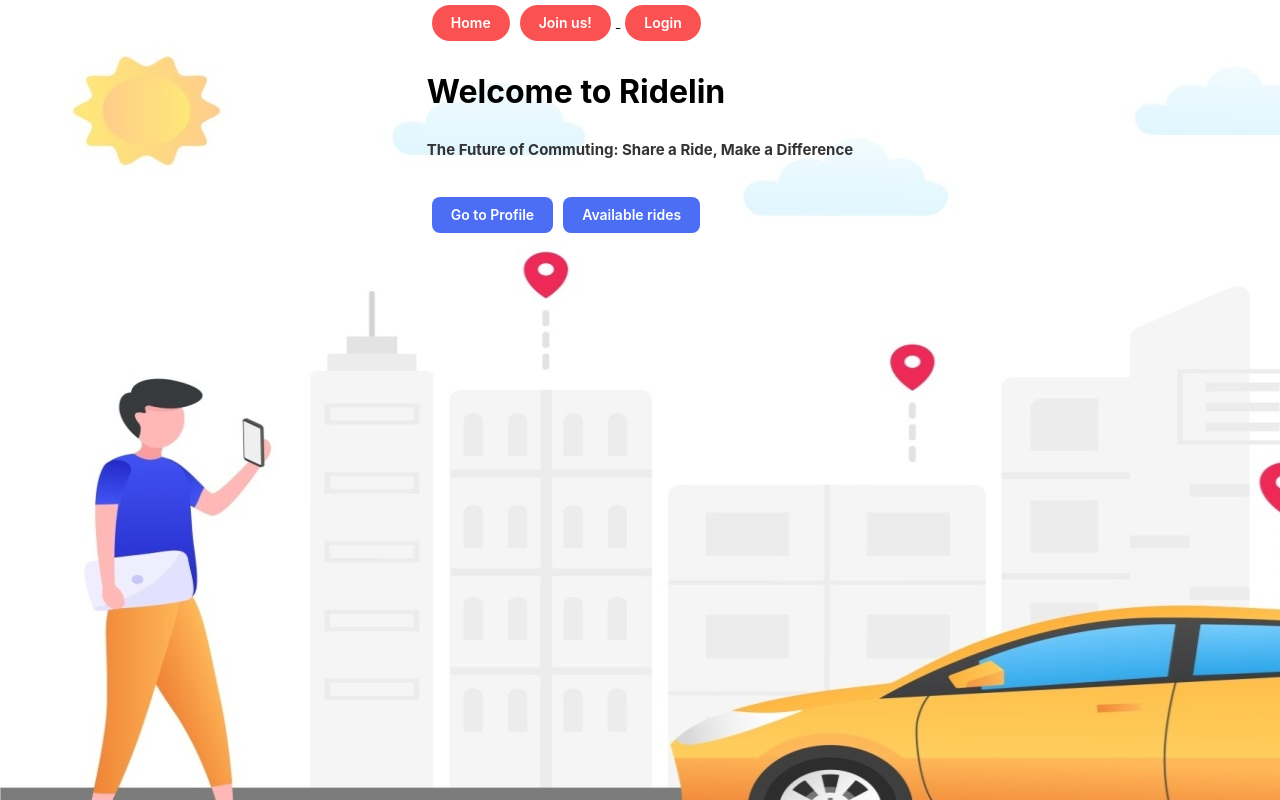
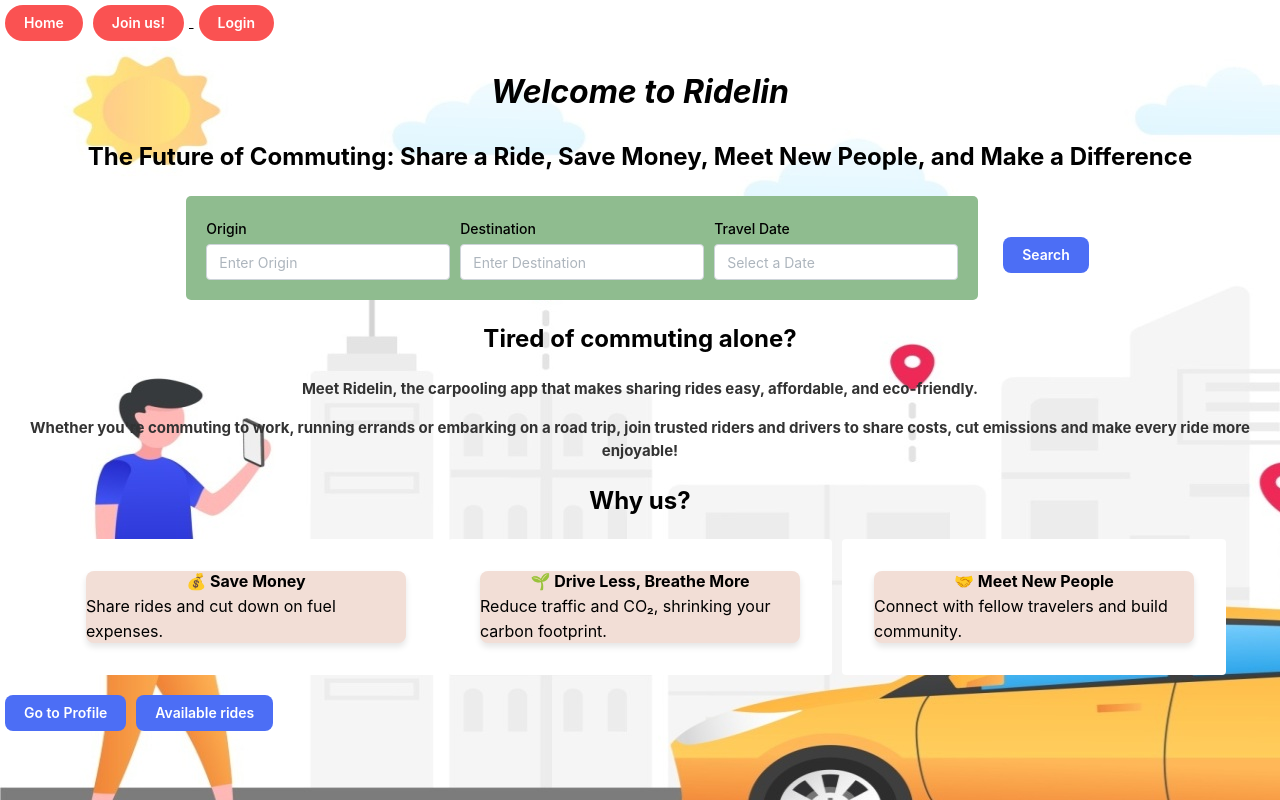
Before and after one commit to Tangy-Stackers/Ridelin-client, a React (Vite) app: page / in a window 1280 px wide. Built offline with nearby package versions, Linux system fonts and the light colour scheme.

Commit message:
Resolve merge conflict

```diff
--- a/src/components/CreateRide.jsx
+++ b/src/components/CreateRide.jsx
@@ -52,7 +52,7 @@ function CreateRide() {
         <form onSubmit={handleSubmit} className="max-w-md mx-auto p-4 border rounded shadow">
             <h1>Create a Ride</h1>
             <div className="mb-4">
-            <label className="block text-sm font-medium">Where the ride will start?:</label>
+            <label className="cs">Start location:</label>
             <input
                 type="text"
                 name="origin"
@@ -63,7 +63,7 @@ function CreateRide() {
             />
             </div>
             <div className="mb-4">
-            <label className="block text-sm font-medium">Where the ride will finish?</label>
+            <label className="block text-sm font-medium">End location:</label>
             <input
                 type="text"
                 name="destination"
@@ -74,7 +74,7 @@ function CreateRide() {
             />
             </div>
             <div className="mb-4">
-            <label className="block text-sm font-medium">How many seat do you have available:</label>
+            <label className="block text-sm font-medium">Seats Available:</label>
             <input
                 type="number"
                 name="seatsAvailable"
@@ -85,9 +85,9 @@ function CreateRide() {
             />
             </div>
             <div className="mb-4">
-            <label className="block text-sm font-medium">What is the price of the ride:</label>
+            <label className="block text-sm font-medium">Price(per person):</label>
             <input
-                type="number"
+                type="text"
                 name="price"
                 value={CreateRideData.price}
                 onChange={handleChange}
--- a/src/components/Navbar.jsx
+++ b/src/components/Navbar.jsx
@@ -8,7 +8,7 @@ import { Button } from "@mantine/core";
 function Navbar() {
 
     const { isLoggedIn, user, logOutUser } = useContext(AuthContext);
-   ;
+
 
     return (
         <>
--- a/src/pages/Homepage.jsx
+++ b/src/pages/Homepage.jsx
@@ -1,20 +1,64 @@
 import { Card, Text } from "@mantine/core";
 import Dashboard from "../components/Dashboard";
 import SearchRide from "../components/SearchRide";
+import "../App.css";
 
 
 
 
-  function HomePage(){
-    return(
-        <>
-        <h1> Welcome to Ridelin</h1>
-        <h3>The Future of Commuting: Share a Ride, Make a Difference</h3>
+function HomePage() {
+  return (
+    <>
+
+      <h1><i>Welcome to Ridelin </i> </h1>
+      <h2>The Future of Commuting: Share a Ride, Save Money, Meet New People, and Make a Difference</h2>
+
+      <SearchRide />
+
+      <h2>Tired of commuting alone?</h2>
+      <h3><b>Meet Ridelin, the carpooling app that makes sharing rides easy, affordable, and eco-friendly.</b> </h3>
+      <h3><b>Whether you're commuting to work, running errands or embarking on a road trip, join trusted riders and drivers to share costs, cut emissions and make every ride more enjoyable!
 
 
 
-        </>
-    )
-  }
+
+
+
+
+</b></h3>
+
+
+
+
+      <h2>Why us?</h2>
+      <section className="cards-container">
+          <Card padding="xl">
+          <div className="card">
+            <Card.Section><b> 💰 Save Money </b> </Card.Section>
+            <Text> Share rides and cut down on fuel expenses.</Text>
+            </div>
+            </Card>
+            <Card padding="xl">
+            <div className="card">
+            <Card.Section><b>🌱 Drive Less, Breathe More </b> </Card.Section>
+            <Text>Reduce traffic and CO₂, shrinking your carbon footprint.</Text>
+            </div>
+            </Card>
+            <Card padding="xl">
+            <div className="card">
+            <Card.Section><b>🤝 Meet New People </b></Card.Section>
+            <Text>Connect with fellow travelers and build community.</Text>
+            </div>
+          </Card>
+
+      </section >
+
+
+
+
+
+    </>
+  )
+}
 
   export default HomePage;
```
